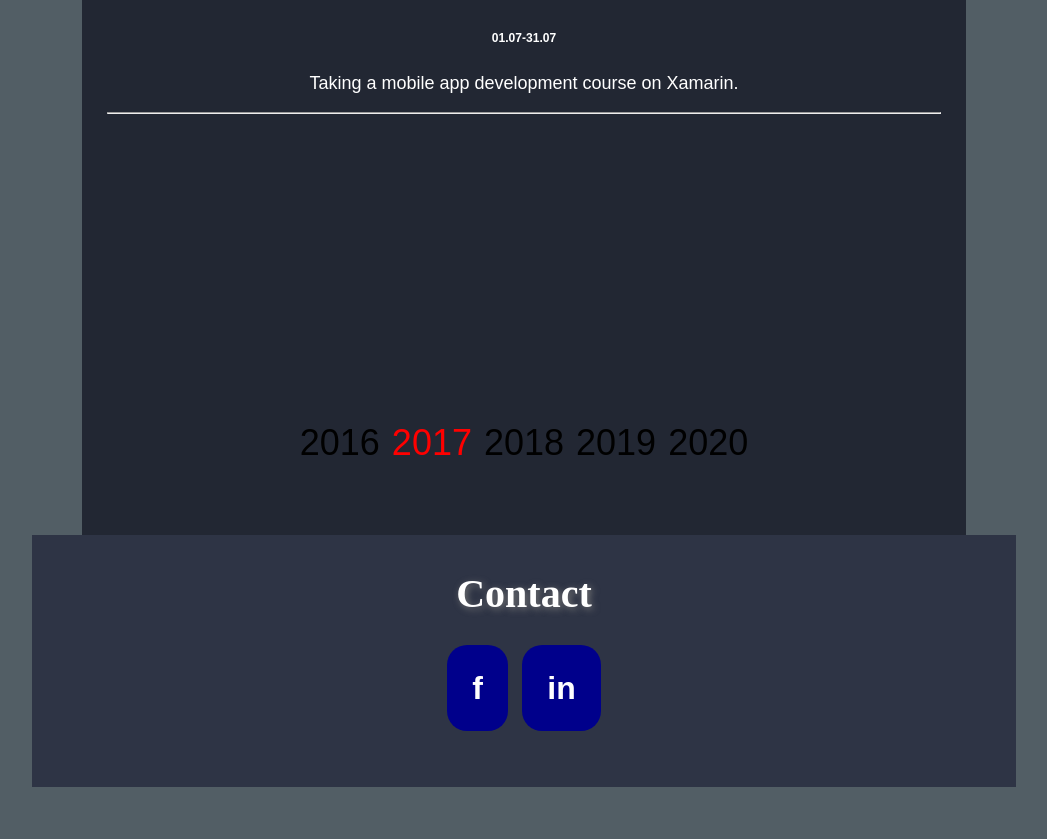
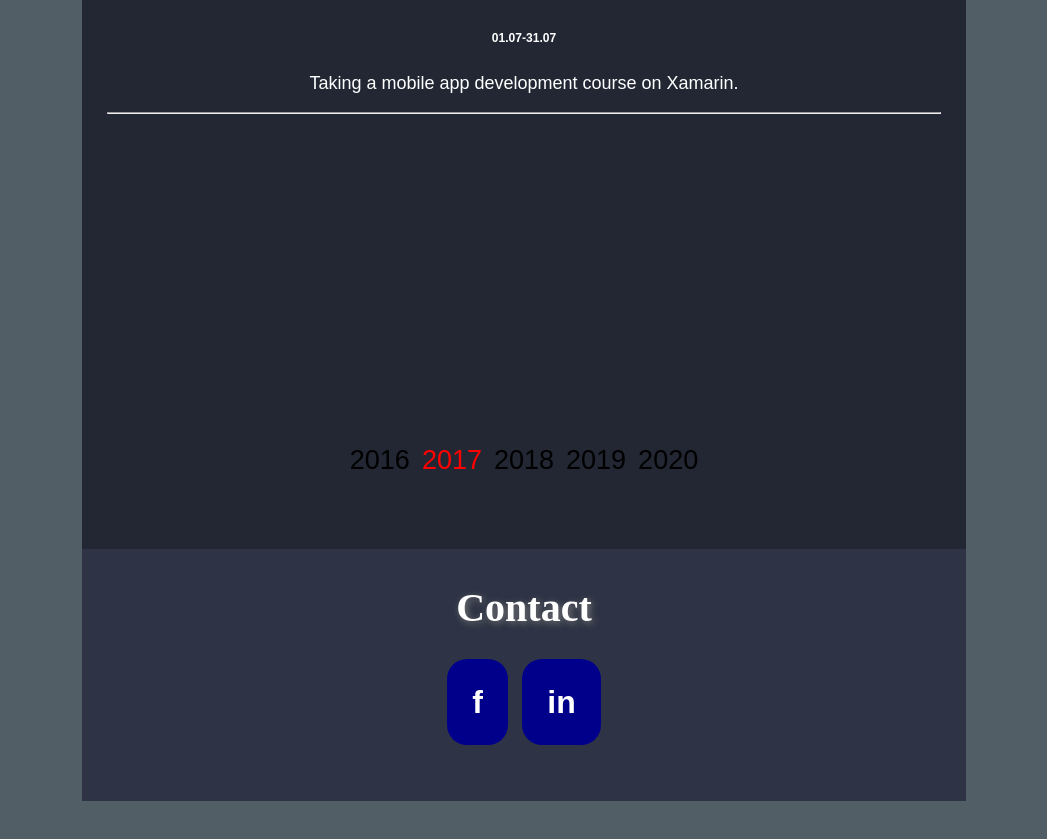
Before and after one commit to albertmazur/MyWebSite, a plain HTML site: page index.html in a window 1280 px wide. Shown: the part 1594-2433 px from the top of the page, without its empty margins (116-1163 px from the left). Drawn offline with Linux system fonts and the light colour scheme.

Commit message:
Change style

```diff
--- a/style.css
+++ b/style.css
@@ -155,7 +155,7 @@ img:hover{
     max-width: 100%;
     position: relative;
     overflow: hidden;
-    height: 430px;
+    height: 450px;
 }
 
 .slide-group {
@@ -183,7 +183,7 @@ img:hover{
     border: none;
     background: none;
     color: #000;
-    font-size: 200%;
+    font-size: 150%;
     line-height: 0.5em;
 }
 
@@ -219,7 +219,7 @@ footer{
     background-color: #2E3445;
     padding: 2px 0px 50px 0px;
     text-align: center;
-    margin: 0px 140px 40px 140px;
+    margin: 0px 15% 40px 15%;
     height: 200px;
 }
 
```
